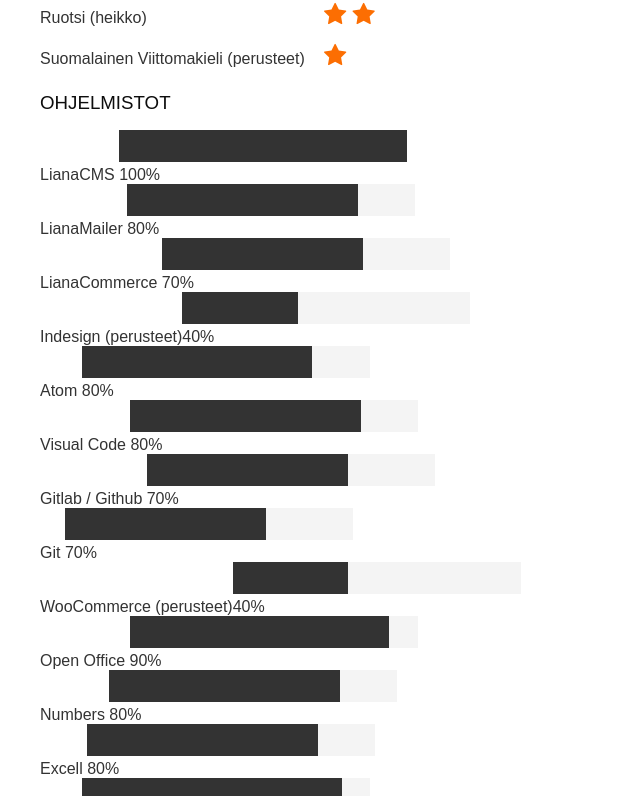
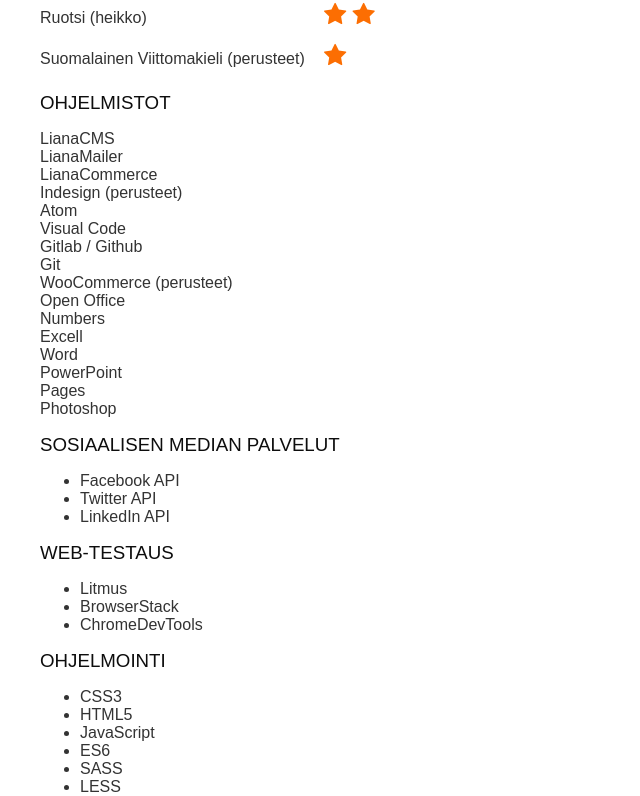
Before and after one commit to lellu/elisatervonencom, a Nuxt app: page / in a window 1280 px wide. Shown: the part 4996-5792 px from the top of the page, without its empty margins (0-640 px from the left). Built offline with nearby package versions, Linux system fonts and the light colour scheme.

Commit message:
Remove bars from Knowledge

```diff
--- a/components/Knowledge.vue
+++ b/components/Knowledge.vue
@@ -22,7 +22,6 @@
     <h3>Ohjelmistot</h3>
     <div v-for="software in softwares" v-if="software.type==filter||filter=='all'||software.type==''" :key="software.id">
       {{ software.name }} <span v-show="software.level">({{ software.level }})</span>
-      <Bar :number="software.levelnumber" />
     </div>
 
     <h3 v-show="filter=='web'||filter=='all'">Sosiaalisen median palvelut</h3>
```
